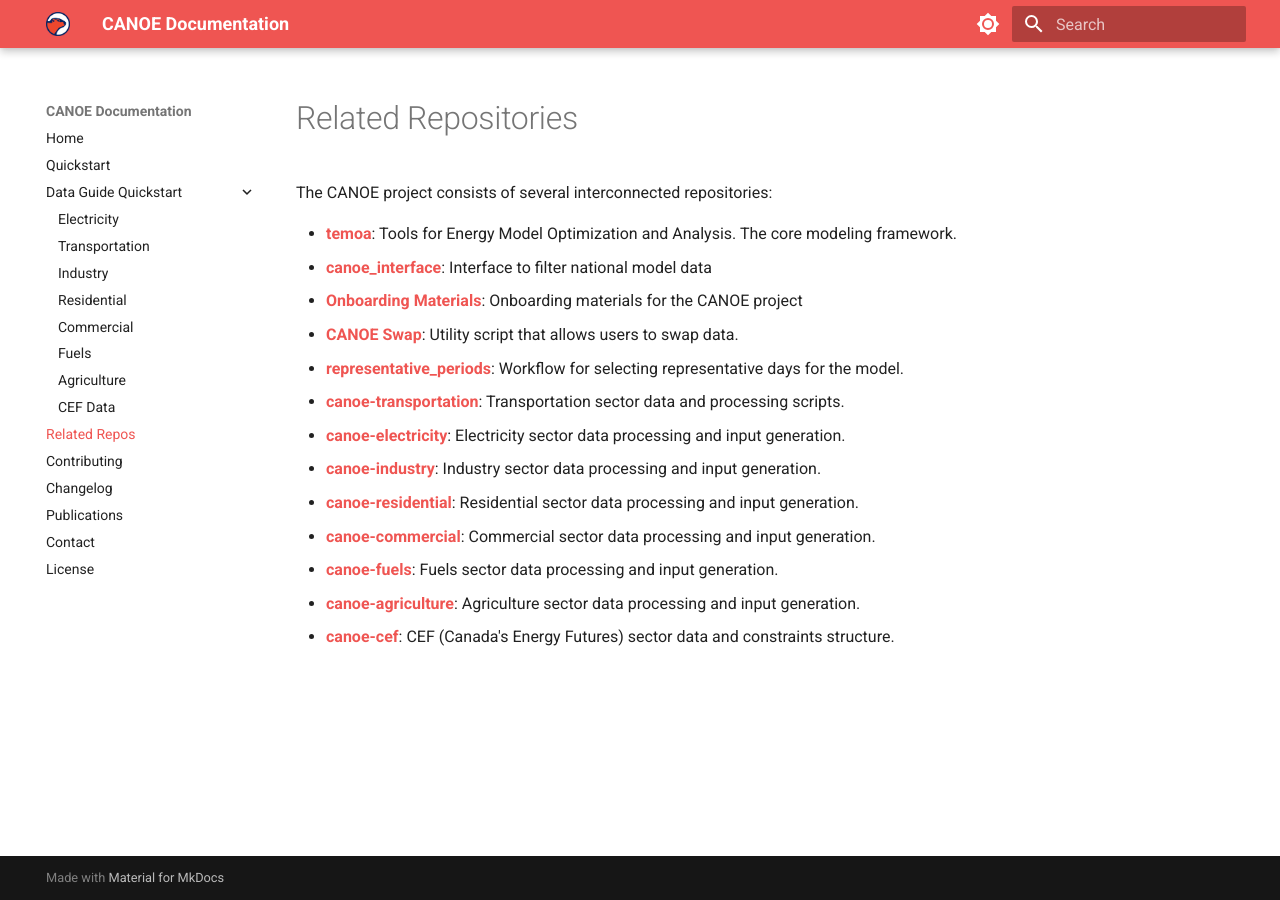
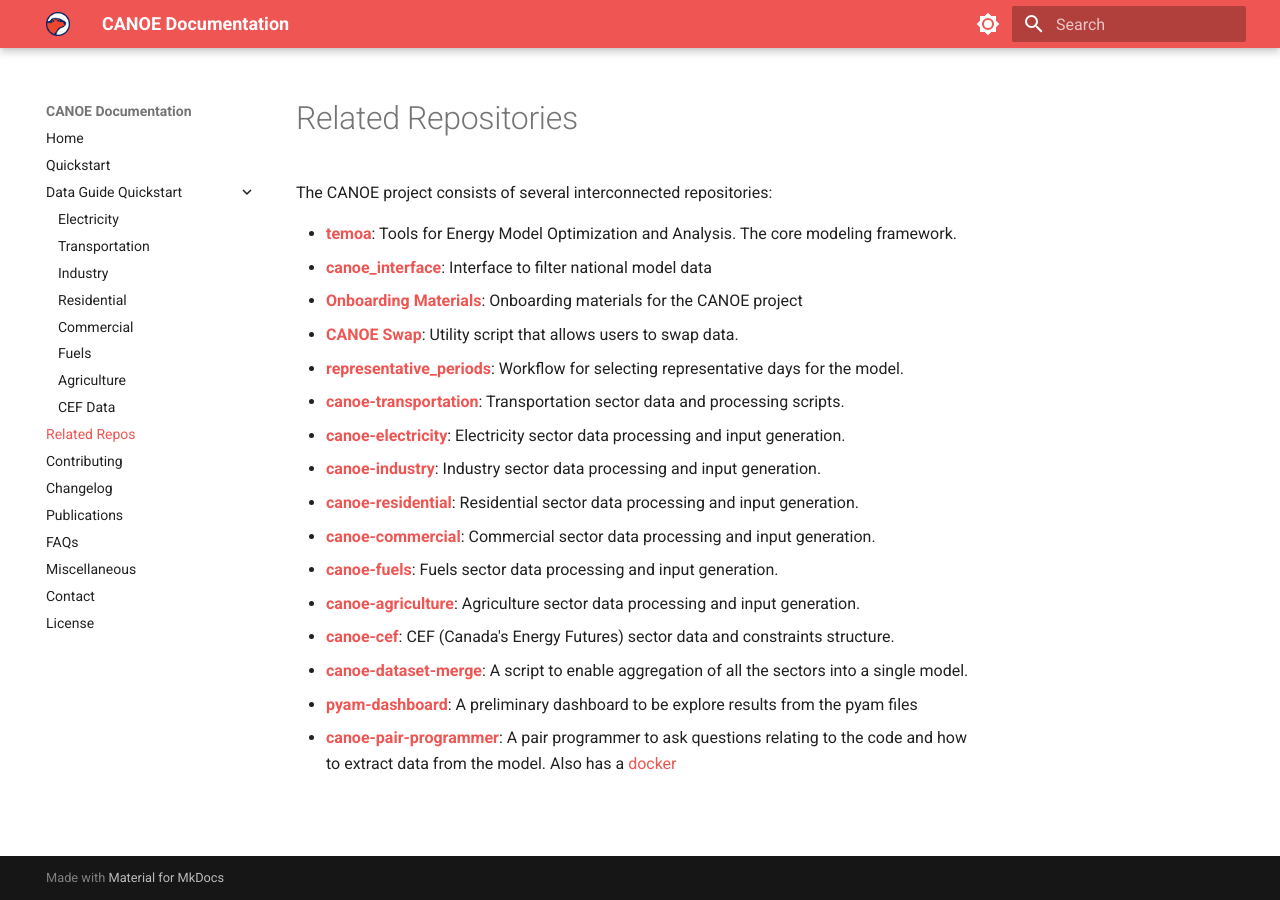
Before and after one commit to CANOE-main/CANOE, an MkDocs documentation site: the page built from docs/related_repos.md, in a window 1280 px wide. Built offline with MkDocs 1.6.1 and Material for MkDocs 9.7.7, drawn with Linux system fonts in a browser that asks for light colours.

Commit message:
Update website documentation

```diff
--- a/docs/related_repos.md
+++ b/docs/related_repos.md
@@ -15,3 +15,6 @@ The CANOE project consists of several interconnected repositories:
 - **[canoe-fuels](https://github.com/CANOE-main/canoe-fuels.git)**: Fuels sector data processing and input generation.
 - **[canoe-agriculture](https://github.com/CANOE-main/canoe-agriculture.git)**: Agriculture sector data processing and input generation.
 - **[canoe-cef](https://github.com/CANOE-main/canoe-cef.git)**: CEF (Canada's Energy Futures) sector data and constraints structure.
+- **[canoe-dataset-merge](https://github.com/CANOE-main/canoe-dataset-merge)**: A script to enable aggregation of all the sectors into a single model.
+- **[pyam-dashboard](https://github.com/CANOE-main/pyam-dashboard)**: A preliminary dashboard to be explore results from the pyam files
+- **[canoe-pair-programmer](https://github.com/CANOE-main/canoe-pair-programmer)**: A pair programmer to ask questions relating to the code and how to extract data from the model. Also has a [docker](https://hub.docker.com/repository/docker/dturnbull21/canoe-pair-programmer/general)
--- a/mkdocs.yml
+++ b/mkdocs.yml
@@ -52,6 +52,8 @@ nav:
   - Contributing: contributing.md
   - Changelog: changelog.md
   - Publications: publications.md
+  - FAQs: faqs.md
+  - Miscellaneous: miscellaneous.md
   - Contact: contact.md
   - License: license.md
 
```
Also changed, not shown: docs/changelog.md (+4 -0 lines), docs/faqs.md (added, +21 -0 lines), docs/miscellaneous.md (added, +3 -0 lines), docs/data_guide/agriculture.md (line endings or trailing spaces).
